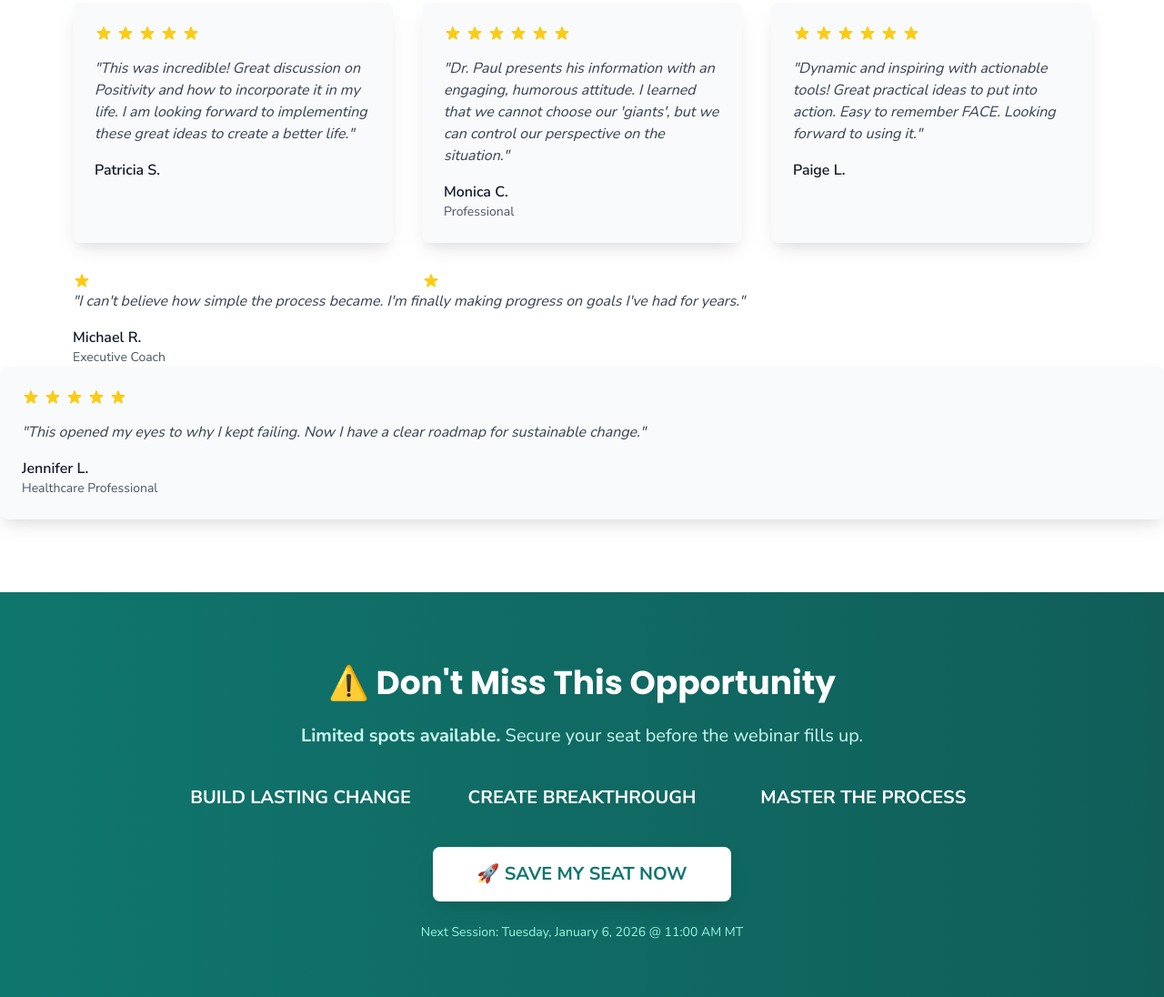
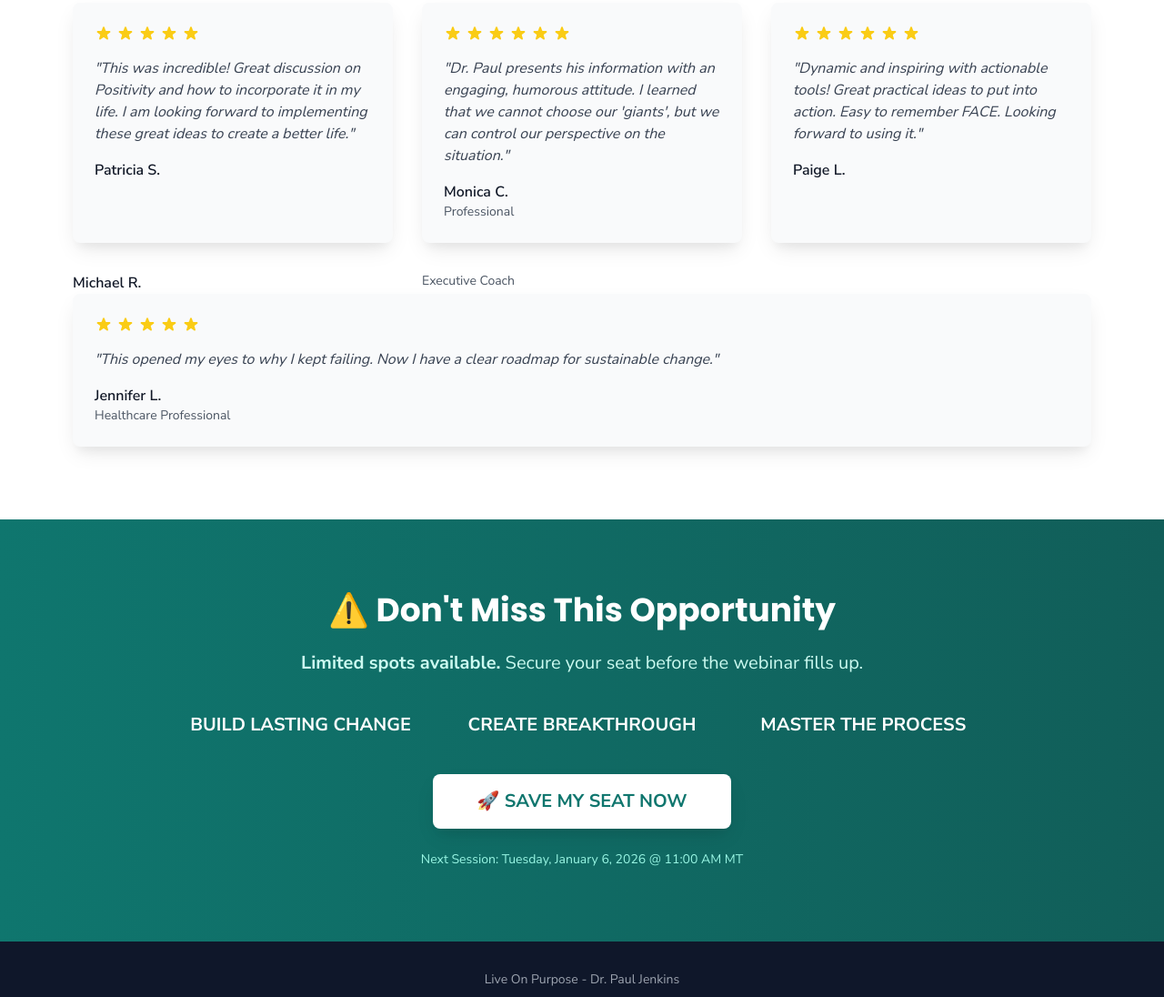
Before and after one commit to rbradshaw9/pagebuilder, a website: page create-with-confidence/index.html in a window 1280 px wide. Shown: the part 2517-3613 px from the top of the page at 91% size. Drawn offline with nearby package versions, Linux system fonts and the light colour scheme.

Commit message:
Fix testimonials section - remove stray SVG elements

```diff
--- a/create-with-confidence/index.html
+++ b/create-with-confidence/index.html
@@ -372,12 +372,6 @@
                     </p>
                     <div class="font-semibold text-gray-900">Paige L.</div>
                 </div>
-                        <svg class="w-5 h-5 text-yellow-400" fill="currentColor" viewBox="0 0 20 20"><path d="M9.049 2.927c.3-.921 1.603-.921 1.902 0l1.07 3.292a1 1 0 00.95.69h3.462c.969 0 1.371 1.24.588 1.81l-2.8 2.034a1 1 0 00-.364 1.118l1.07 3.292c.3.921-.755 1.688-1.54 1.118l-2.8-2.034a1 1 0 00-1.175 0l-2.8 2.034c-.784.57-1.838-.197-1.539-1.118l1.07-3.292a1 1 0 00-.364-1.118L2.98 8.72c-.783-.57-.38-1.81.588-1.81h3.461a1 1 0 00.951-.69l1.07-3.292z"></path></svg>
-                        <svg class="w-5 h-5 text-yellow-400" fill="currentColor" viewBox="0 0 20 20"><path d="M9.049 2.927c.3-.921 1.603-.921 1.902 0l1.07 3.292a1 1 0 00.95.69h3.462c.969 0 1.371 1.24.588 1.81l-2.8 2.034a1 1 0 00-.364 1.118l1.07 3.292c.3.921-.755 1.688-1.54 1.118l-2.8-2.034a1 1 0 00-1.175 0l-2.8 2.034c-.784.57-1.838-.197-1.539-1.118l1.07-3.292a1 1 0 00-.364-1.118L2.98 8.72c-.783-.57-.38-1.81.588-1.81h3.461a1 1 0 00.951-.69l1.07-3.292z"></path></svg>
-                    </div>
-                    <p class="text-gray-700 mb-4 italic">
-                        "I can't believe how simple the process became. I'm finally making progress on goals I've had for years."
-                    </p>
                     <div class="font-semibold text-gray-900">Michael R.</div>
                     <div class="text-sm text-gray-600">Executive Coach</div>
                 </div>
```
